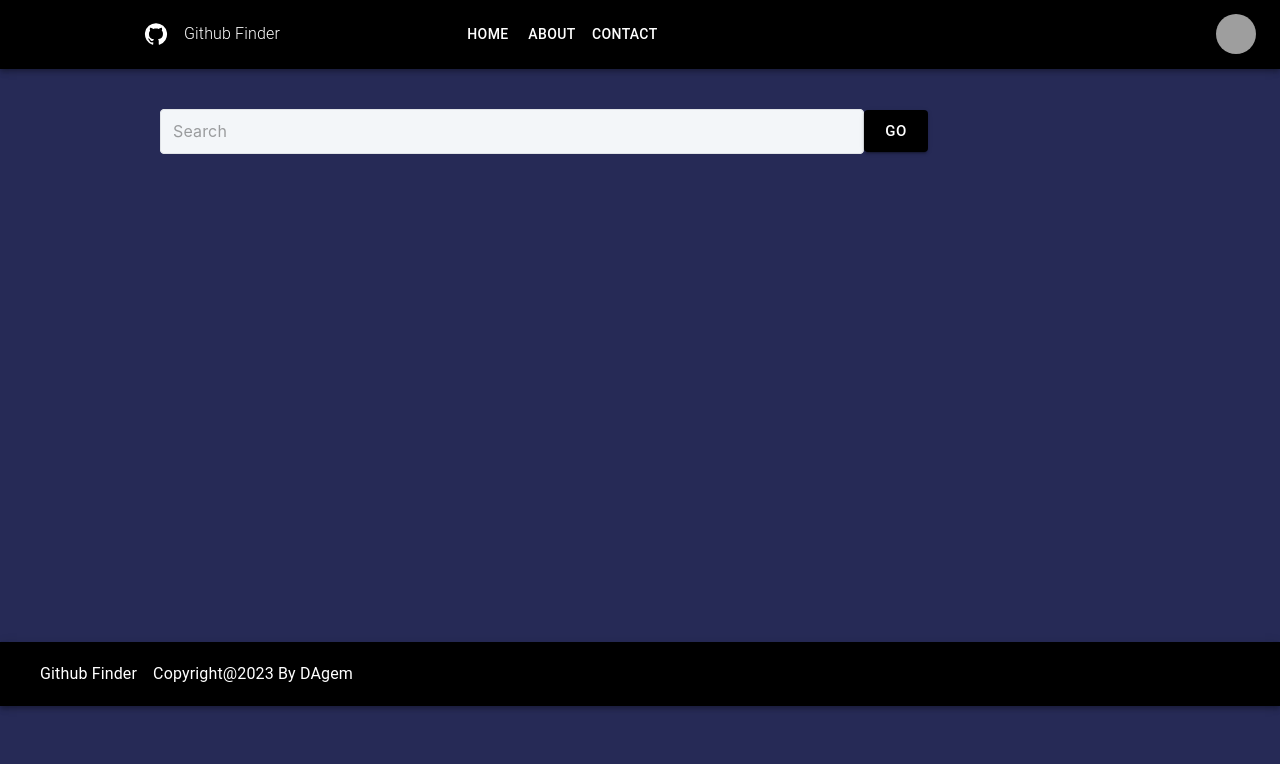
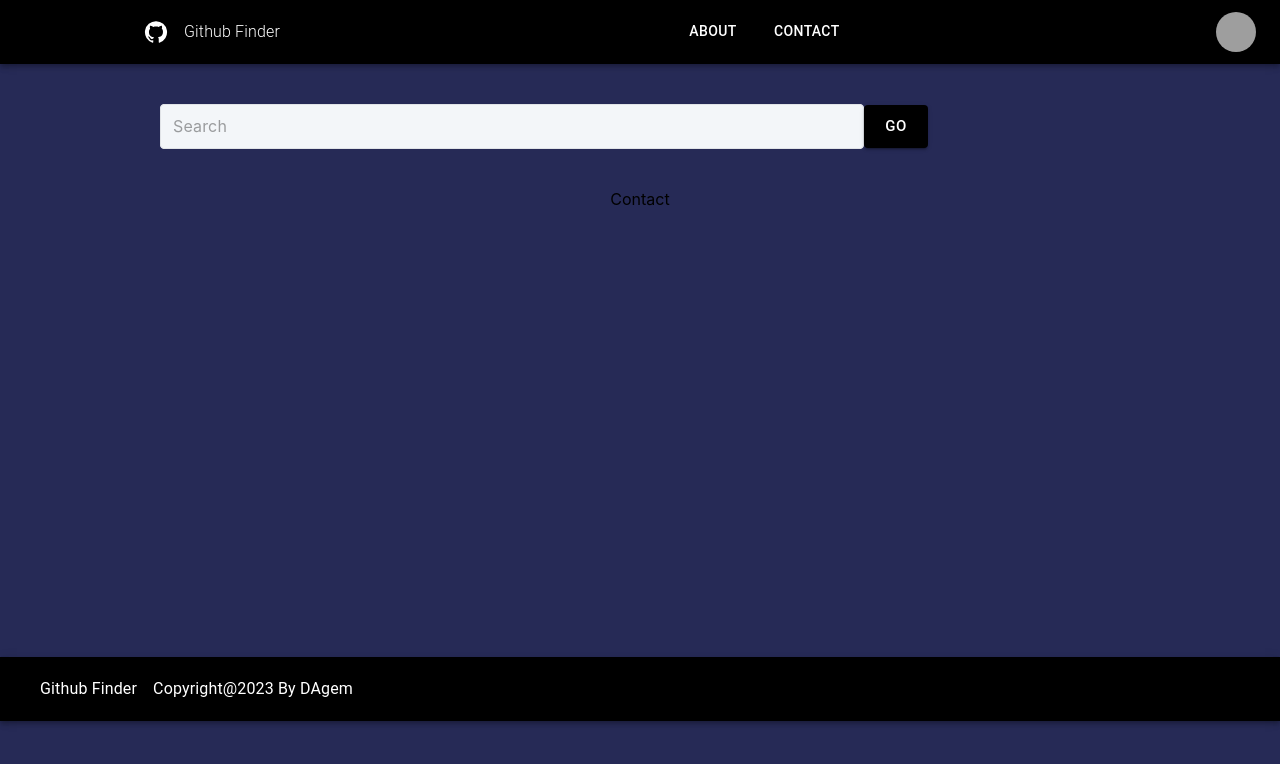
Before and after one commit to dagopia/Github-finder-app, a React (Create React App) app: page /contact in a window 1280 px wide. Shown: the top 764 px of the page. Built offline with nearby package versions, Linux system fonts and the light colour scheme; grey boxes are pictures that could not be loaded.

Commit message:
Ui Updated.

```diff
--- a/src/App.js
+++ b/src/App.js
@@ -1,14 +1,17 @@
 import logo from "./logo.svg";
+// import { BrowserRouter, Router, Route, Routes } from "react-router-dom";
 import "./App.css";
-import MenuAppBar from "./componenet/AppBar";
-import SearchAccount from "./componenet/Search";
-import Footer from "./componenet/Footer";
+
+// import MenuAppBar from "./componenet/AppBar";
+// import SearchAccount from "./componenet/Search";
+// import Footer from "./componenet/Footer";
+// import About from "./routes/About";
+// import Contact from "./routes/Contact";
+import Home from "./routes/Home";
 function App() {
   return (
     <div className='App'>
-      <MenuAppBar />
-      <SearchAccount />
-      <Footer />
+      <Home />
     </div>
   );
 }
--- a/src/componenet/AppBar.js
+++ b/src/componenet/AppBar.js
@@ -13,10 +13,17 @@ import Tooltip from "@mui/material/Tooltip";
 import MenuItem from "@mui/material/MenuItem";
 import AdbIcon from "@mui/icons-material/Adb";
 import GitHubIcon from "@mui/icons-material/GitHub";
-const pages = ["Home", "About", "Contact"];
+import Link from "@mui/material/Link";
+import Tabs from "@mui/material/Tabs";
+import Tab from "@mui/material/Tab";
+import { NavLink } from "react-router-dom";
 const settings = ["Profile", "Account", "Dashboard", "Logout"];
 
 function MenuAppBar() {
+  const [value, setValue] = React.useState(2);
+  const handleChange = (event, newValue) => {
+    setValue(newValue);
+  };
   const [anchorElNav, setAnchorElNav] = React.useState(null);
   const [anchorElUser, setAnchorElUser] = React.useState(null);
 
@@ -68,30 +75,6 @@ function MenuAppBar() {
             >
               <MenuIcon />
             </IconButton>
-            <Menu
-              id='menu-appbar'
-              anchorEl={anchorElNav}
-              anchorOrigin={{
-                vertical: "bottom",
-                horizontal: "left",
-              }}
-              keepMounted
-              transformOrigin={{
-                vertical: "top",
-                horizontal: "left",
-              }}
-              open={Boolean(anchorElNav)}
-              onClose={handleCloseNavMenu}
-              sx={{
-                display: { xs: "block", md: "none" },
-              }}
-            >
-              {pages.map((page) => (
-                <MenuItem key={page} onClick={handleCloseNavMenu}>
-                  <Typography textAlign='center'>{page}</Typography>
-                </MenuItem>
-              ))}
-            </Menu>
           </Box>
           <AdbIcon sx={{ display: { xs: "flex", md: "none" }, mr: 1 }} />
           <Typography
@@ -115,20 +98,29 @@ function MenuAppBar() {
           <Box
             sx={{
               mx: 20,
-
+              alignItems: "right",
               flexGrow: 1,
               display: { xs: "none", md: "flex" },
             }}
           >
-            {pages.map((page) => (
-              <Button
-                key={page}
-                onClick={handleCloseNavMenu}
-                sx={{ my: 2, color: "white", display: "block" }}
-              >
-                {page}
-              </Button>
-            ))}
+            <Tabs
+              value={value}
+              onChange={handleChange}
+              sx={{ px: 4, mx: "30%" }}
+            >
+              <Tab
+                label='About'
+                component={NavLink}
+                sx={{ color: "white" }}
+                to='/about'
+              />
+              <Tab
+                label='Contact'
+                component={NavLink}
+                sx={{ color: "white" }}
+                to='/contact'
+              />
+            </Tabs>
           </Box>
 
           <Box sx={{ flexGrow: 0 }}>
--- /dev/null
+++ b/src/routes/About.js
@@ -0,0 +1,7 @@
+import React from "react";
+
+function About() {
+  return <div>About</div>;
+}
+
+export default About;
--- /dev/null
+++ b/src/routes/Contact.js
@@ -0,0 +1,9 @@
+import React from 'react'
+
+function Contact() {
+  return (
+    <div>Contact</div>
+  )
+}
+
+export default Contact
--- /dev/null
+++ b/src/routes/Home.js
@@ -0,0 +1,24 @@
+import React from "react";
+import { BrowserRouter, Router, Route, Routes } from "react-router-dom";
+
+import MenuAppBar from "../componenet/AppBar";
+import SearchAccount from "../componenet/Search";
+import Footer from "../componenet/Footer";
+import About from "./About";
+import Contact from "./Contact";
+function Home() {
+  return (
+    <BrowserRouter>
+      <div>
+        <MenuAppBar />
+        <SearchAccount />
+        <Routes>
+          <Route path='/about' element={<About />} />
+          <Route path='/contact' element={<Contact />} />
+        </Routes>
+        <Footer />
+      </div>
+    </BrowserRouter>
+  );
+}
+export default Home;
```
